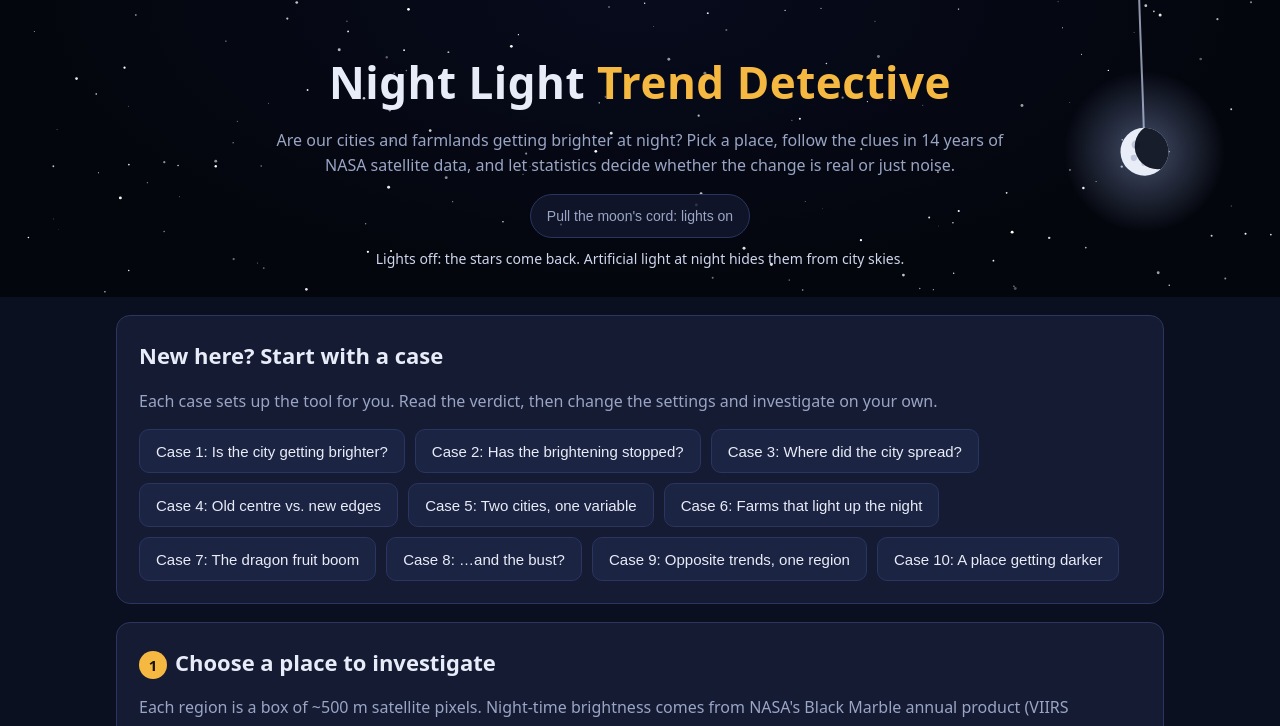
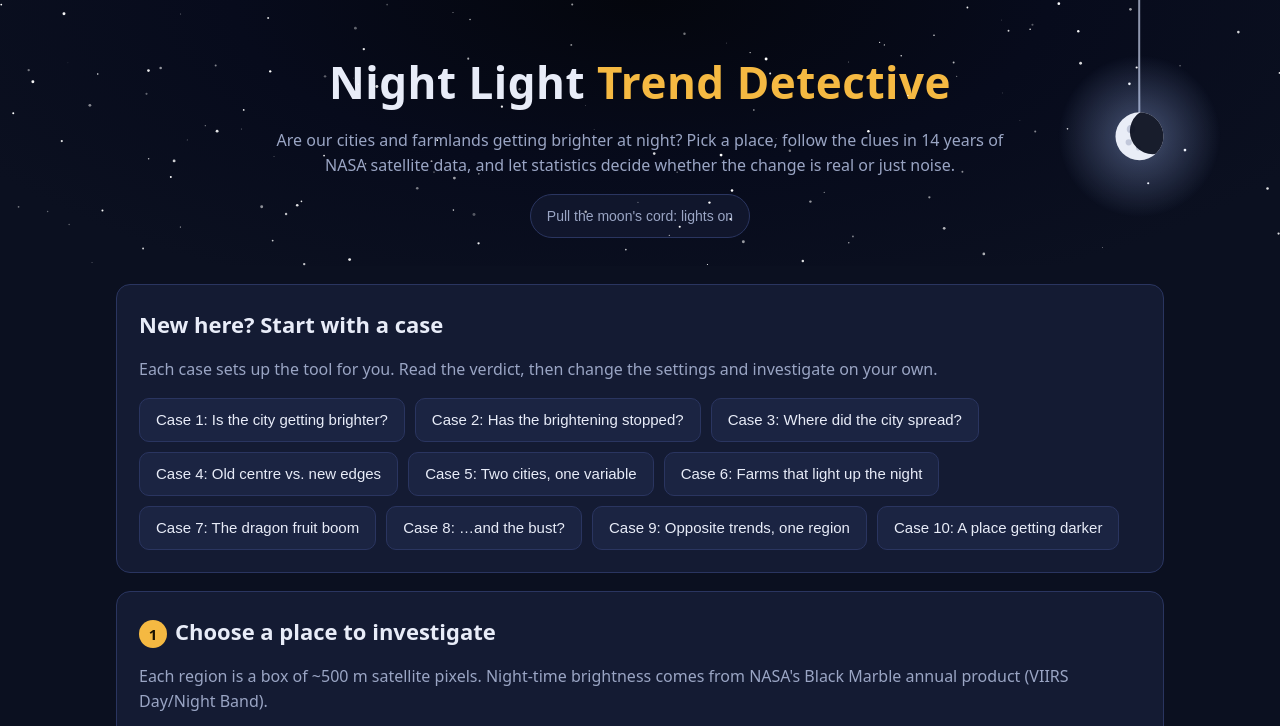
Before and after one commit to khietnn/night-light-trend-detective, a plain HTML site: page docs/index.html in a window 1280 px wide. Both pictures are taken after a click on the button "Pull the sun's cord: lights off". Shown: the top 726 px of the page. Drawn offline with nearby package versions, Linux system fonts and the light colour scheme.

Commit message:
Sun/moon: canvas overflows header (glow and drag no longer clipped, clicks pass through), blend dark header into page, drop note line, no text selection while dragging
Co-Authored-By: Claude Opus 5.5 <noreply@anthropic.com>

```diff
--- a/docs/index.html
+++ b/docs/index.html
@@ -11,13 +11,12 @@
 *{box-sizing:border-box}
 body{margin:0;background:var(--bg);color:var(--text);font:16px/1.55 system-ui,-apple-system,Segoe UI,Roboto,sans-serif}
 a{color:var(--accent)}
-header{position:relative;overflow:hidden;padding:48px 16px 28px;text-align:center;background:radial-gradient(ellipse at top,#1c2a5a 0%,var(--bg) 70%);transition:background .8s}
-header.lights-off{background:radial-gradient(ellipse at top,#070b1c 0%,#04060d 70%)}
-#sky{position:absolute;inset:0;width:100%;height:100%;z-index:0;touch-action:none}
+header{position:relative;padding:48px 16px 28px;text-align:center;background:radial-gradient(ellipse at top,#1c2a5a 0%,var(--bg) 70%);transition:background .8s}
+header.lights-off{background:radial-gradient(ellipse at top,#04060d 0%,#070b1c 45%,var(--bg) 85%)}
+#sky{position:absolute;left:0;top:0;width:100%;z-index:5;pointer-events:none}
 header h1,header p{position:relative;z-index:1;pointer-events:none}
 .lights{position:relative;z-index:2;margin-top:16px;min-height:44px;padding:8px 16px;border-radius:999px;border:1px solid var(--line);background:rgba(20,27,51,.7);color:var(--muted);font-size:14px;cursor:pointer}
 .lights:hover{color:var(--text);border-color:var(--accent)}
-#lightsNote{color:#cfd6ee;font-size:14px;margin-top:10px}
 header h1{margin:0;font-size:clamp(28px,5vw,44px);letter-spacing:.5px}
 header h1 span{color:var(--accent)}
 header p{max-width:760px;margin:12px auto 0;color:var(--muted)}
@@ -65,7 +64,6 @@ img.map{aspect-ratio:6/5;height:auto}
   <p>Are our cities and farmlands getting brighter at night? Pick a place, follow the clues in 14 years of NASA satellite data,
   and let statistics decide whether the change is real or just noise.</p>
   <button type="button" class="lights" id="lightsBtn" aria-pressed="false">Pull the sun's cord: lights off</button>
-  <p id="lightsNote" hidden>Lights off: the stars come back. Artificial light at night hides them from city skies.</p>
 </header>
 
 <main>
@@ -302,31 +300,30 @@ function update(){
 </script>
 <script>
 /* Hanging sun on a rope: Verlet integration with gravity, damping and an inextensible (but slack-able) rope.
-   Drag the sun; pull it down hard and release to switch the "city lights" off and reveal the stars. */
+   Tap the sun, or pull it down and release, to switch the "city lights" off: the sun becomes the moon and stars appear.
+   The canvas overflows the header so the glow and the drag are not clipped; it never blocks clicks on the page. */
 (() => {
   const hdr = document.getElementById('hdr'), cv = document.getElementById('sky'), ctx = cv.getContext('2d');
-  const btn = document.getElementById('lightsBtn'), note = document.getElementById('lightsNote');
+  const btn = document.getElementById('lightsBtn');
   const reduce = window.matchMedia('(prefers-reduced-motion: reduce)').matches;
   const N = 16, G = 0.45, DAMP = 0.992, ITER = 24, SUN_INV_MASS = 0.15;
-  let W = 0, H = 0, seg = 10, ax = 0, R = 20, pts = [], stars = [], off = false, drag = null, visible = true, t = 0, lastW = -1;
-  let mix = 0, moved = 0;   // mix: 0 = sun, 1 = moon (eased); moved: pointer travel during a drag
+  let W = 0, H = 0, HH = 0, seg = 10, ax = 0, R = 20, pts = [], stars = [], off = false, drag = null, visible = true, t = 0;
+  let mix = 0, moved = 0, hover = false;
 
   function layout() {
-    const dpr = Math.min(window.devicePixelRatio || 1, 2);
-    W = hdr.clientWidth; H = hdr.clientHeight;
-    cv.width = W * dpr; cv.height = H * dpr; ctx.setTransform(dpr, 0, 0, dpr, 0, 0);
-    const narrow = W < 700;
+    const dpr = Math.min(window.devicePixelRatio || 1, 2), narrow = hdr.clientWidth < 700;
+    W = hdr.clientWidth; HH = hdr.clientHeight; H = HH + (narrow ? 240 : 340);
+    cv.style.height = H + 'px'; cv.width = W * dpr; cv.height = H * dpr; ctx.setTransform(dpr, 0, 0, dpr, 0, 0);
     R = narrow ? 13 : 24;
     ax = narrow ? W - 30 : W - Math.max(110, W * 0.11);
-    seg = (narrow ? H * 0.28 : H * 0.5) / (N - 1);
-    stars = Array.from({ length: Math.round(W * H / 2600) }, () =>
-      ({ x: Math.random() * W, y: Math.random() * H, r: Math.random() * 1.2 + 0.3, p: Math.random() * 6.283 }));
+    seg = (narrow ? HH * 0.28 : HH * 0.5) / (N - 1);
+    stars = Array.from({ length: Math.round(W * HH / 2600) }, () =>
+      ({ x: Math.random() * W, y: Math.random() * HH, r: Math.random() * 1.2 + 0.3, p: Math.random() * 6.283 }));
   }
 
   function reset(atRest) {
     pts = [];
     for (let i = 0; i < N; i++) {
-      // drop-in start: rope bunched at the anchor, sun pulled to the side above the header
       const x = atRest ? ax : ax - 90 * (i / (N - 1)), y = atRest ? i * seg : -40 * (i / (N - 1));
       pts.push({ x, y, px: x, py: y });
     }
@@ -372,9 +369,7 @@ function update(){
     const s = pts[N - 1], q = pts[N - 2];
     ctx.lineTo(s.x, s.y); ctx.stroke();
     const ang = Math.atan2(q.x - s.x, s.y - q.y);
-
-    // sun (fades out as the lights go off)
-    if (mix < 0.99) {
+    if (mix < 0.99) {                                 // sun
       ctx.globalAlpha = 1 - mix;
       glowAt(s.x, s.y, '255,214,102', 0.55);
       ctx.save(); ctx.translate(s.x, s.y); ctx.rotate(ang + t * 0.004);
@@ -386,8 +381,7 @@ function update(){
       ctx.restore();
       ctx.fillStyle = '#f5b942'; ctx.beginPath(); ctx.arc(s.x, s.y, R, 0, 6.283); ctx.fill();
     }
-    // crescent moon with craters (fades in), turning with the rope like the sun
-    if (mix > 0.01) {
+    if (mix > 0.01) {                                 // crescent moon with craters
       ctx.globalAlpha = mix;
       glowAt(s.x, s.y, '170,195,255', 0.35);
       ctx.save(); ctx.translate(s.x, s.y); ctx.rotate(ang);
@@ -396,7 +390,7 @@ function update(){
       for (const [cx, cy, cr] of [[-0.35, -0.3, 0.18], [-0.45, 0.25, 0.13], [-0.05, 0.5, 0.1]]) {
         ctx.beginPath(); ctx.arc(cx * R, cy * R, cr * R, 0, 6.283); ctx.fill();
       }
-      ctx.fillStyle = 'rgba(7,11,28,.92)';                     // night side of the moon
+      ctx.fillStyle = 'rgba(7,11,28,.92)';
       ctx.beginPath(); ctx.arc(R * 0.55, -R * 0.2, R * 0.95, 0, 6.283); ctx.fill();
       ctx.restore();
     }
@@ -405,44 +399,54 @@ function update(){
 
   function setLights(state) {
     off = state; hdr.classList.toggle('lights-off', off);
-    btn.setAttribute('aria-pressed', off); note.hidden = !off;
+    btn.setAttribute('aria-pressed', off);
     btn.textContent = off ? "Pull the moon's cord: lights on" : "Pull the sun's cord: lights off";
     if (reduce) draw();
   }
 
+  // Pointer handling on the window: the canvas ignores clicks, we only grab when the pointer is on the sun.
   function pos(e) { const r = cv.getBoundingClientRect(); return { x: e.clientX - r.left, y: e.clientY - r.top }; }
   function nearSun(p) { const s = pts[N - 1]; return Math.hypot(p.x - s.x, p.y - s.y) < R * 2; }
 
-  cv.addEventListener('pointerdown', e => {
-    if (reduce || !nearSun(pos(e))) return;
-    drag = pos(e); moved = 0; cv.setPointerCapture(e.pointerId); cv.style.cursor = 'grabbing';
+  window.addEventListener('pointerdown', e => {
+    if (reduce || e.button > 0 || !nearSun(pos(e))) return;
+    drag = pos(e); moved = 0; e.preventDefault(); document.body.style.cursor = 'grabbing';
+    document.body.style.userSelect = 'none'; window.getSelection()?.removeAllRanges();
   });
-  cv.addEventListener('pointermove', e => {
+  document.addEventListener('selectstart', e => { if (drag) e.preventDefault(); });
+  document.addEventListener('mousedown', e => { if (drag) e.preventDefault(); });
+  window.addEventListener('touchstart', e => {        // stop the page from scrolling while the sun is held
+    if (reduce) return;
+    const t0 = e.touches[0]; if (t0 && nearSun(pos(t0))) e.preventDefault();
+  }, { passive: false });
+  window.addEventListener('pointermove', e => {
     const p = pos(e);
     if (drag) {
       moved += Math.hypot(p.x - drag.x, p.y - drag.y); drag = p;
-      const s = pts[N - 1], maxL = seg * (N - 1) + 70;          // the cord can stretch a little, not forever
+      const s = pts[N - 1], maxL = seg * (N - 1) + 160;          // an elastic cord: stretches, but not forever
       let dx = p.x - ax, dy = Math.max(p.y, 0); const d = Math.hypot(dx, dy);
       if (d > maxL) { dx *= maxL / d; dy *= maxL / d; }
       s.px = s.x; s.py = s.y; s.x = ax + dx; s.y = dy;
+    } else if (!reduce) {
+      const n = nearSun(p);
+      if (n !== hover) { hover = n; document.body.style.cursor = n ? 'grab' : ''; }
     }
-    else cv.style.cursor = nearSun(p) ? 'grab' : 'default';
   });
   const release = () => {
     if (!drag) return;
-    drag = null; cv.style.cursor = 'grab';
-    if (moved < 6) { setLights(!off); pts[N - 1].py -= 10; }         // a tap on the sun also flips it
+    drag = null; document.body.style.cursor = hover ? 'grab' : ''; document.body.style.userSelect = '';
+    if (moved < 6) { setLights(!off); pts[N - 1].py -= 10; }         // a tap on the sun flips it
     else if (pts[N - 1].y > seg * (N - 1) + 22) setLights(!off);     // a downward pull works like a lamp cord
   };
-  cv.addEventListener('pointerup', release); cv.addEventListener('pointercancel', release);
+  window.addEventListener('pointerup', release); window.addEventListener('pointercancel', release);
 
   btn.addEventListener('click', () => {
     setLights(!off);
-    if (!reduce) pts[N - 1].py -= 14;                        // give the sun a tug so the button feels physical
+    if (!reduce) pts[N - 1].py -= 14;
   });
 
   function loop() {
-    if (visible) { step(); draw(); t++; }
+    if (visible || drag) { step(); draw(); t++; }
     requestAnimationFrame(loop);
   }
 
@@ -452,16 +456,15 @@ function update(){
     new IntersectionObserver(es => { visible = es[0].isIntersecting; }).observe(hdr);
     requestAnimationFrame(loop);
   }
-  let lastH = hdr.clientHeight;
+  let lastW = hdr.clientWidth, lastH = hdr.clientHeight;
   new ResizeObserver(() => {
     const w = hdr.clientWidth, h = hdr.clientHeight;
     if (w === lastW && h === lastH) return;
     const widthChanged = w !== lastW;
     lastW = w; lastH = h; layout();
-    if (widthChanged) reset(true);          // a height change (the note appearing) keeps the rope where it is
+    if (widthChanged) reset(true);
     if (reduce) draw();
   }).observe(hdr);
-  lastW = hdr.clientWidth;
 })();
 </script>
 </body>
```
